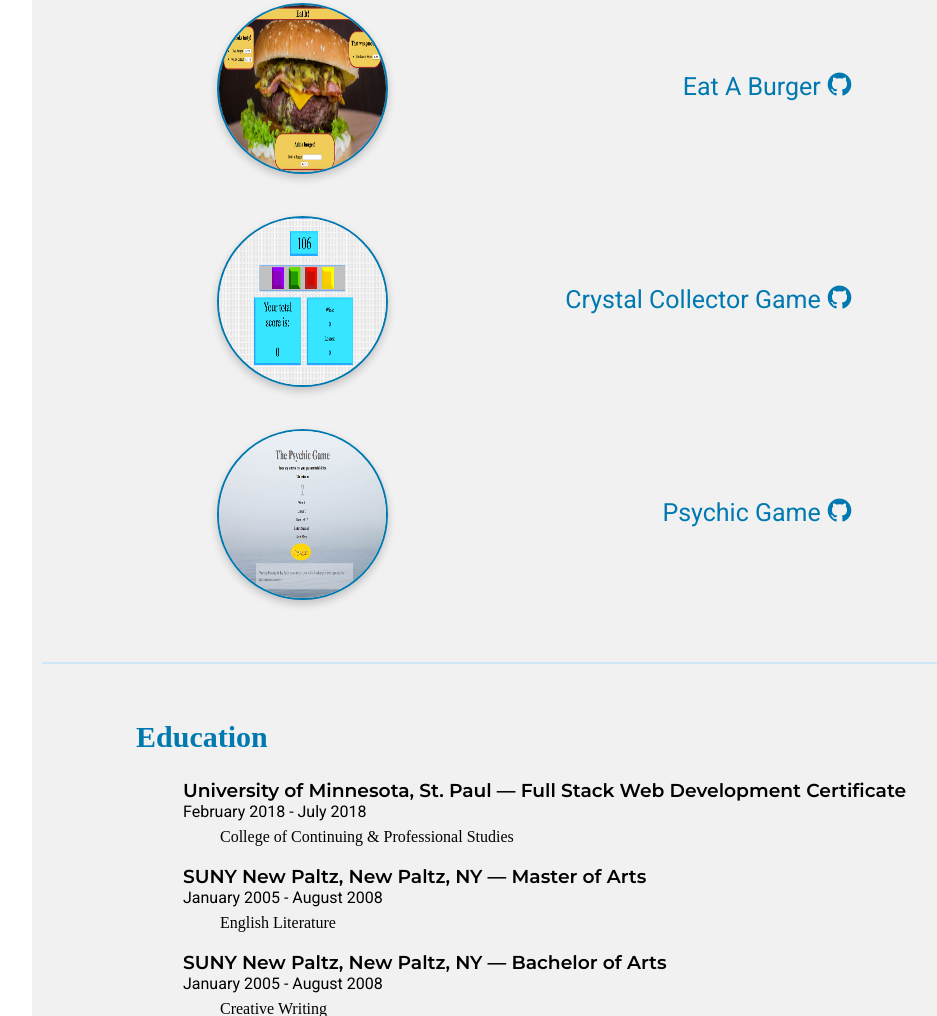
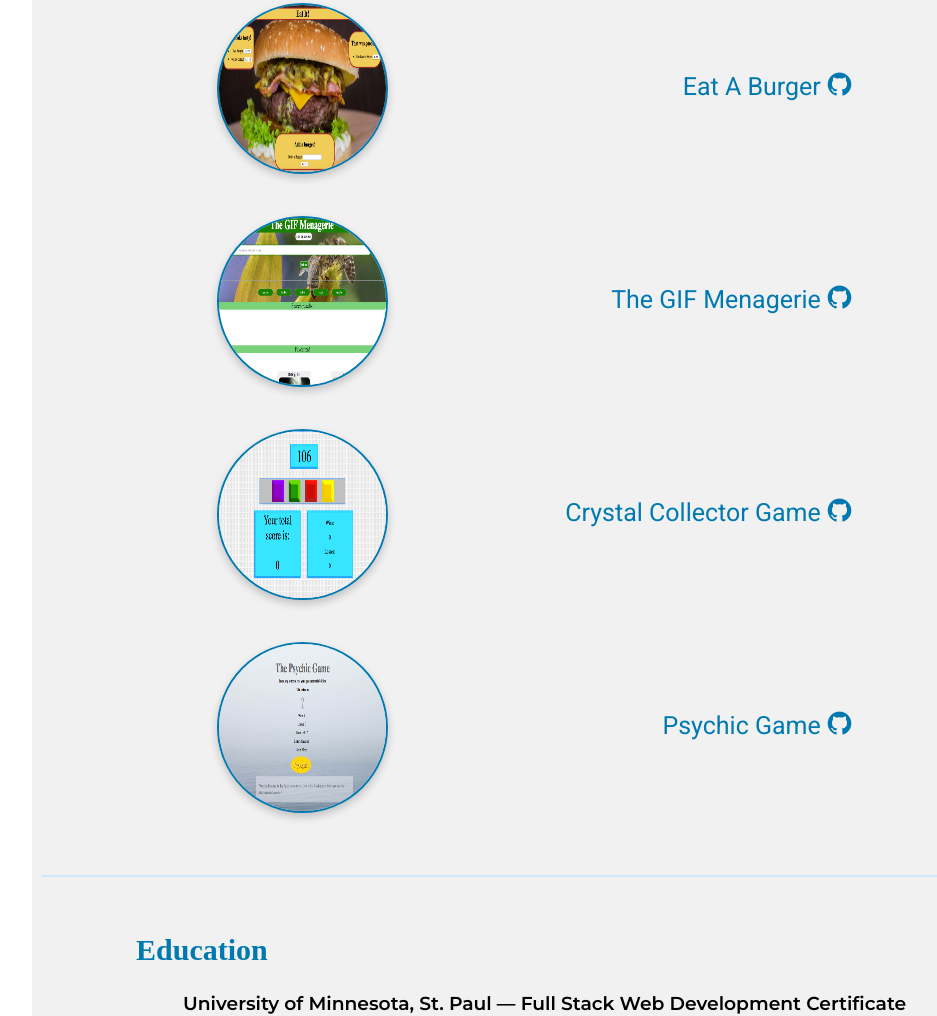
Before and after one commit to Holgermueller/Resume, a website: page index.html in a window 1280 px wide. Shown: the part 866-1882 px from the top of the page, without its empty margins (288-1225 px from the left). Drawn offline with nearby package versions, Linux system fonts and the light colour scheme.

Commit message:
updated resume

```diff
--- a/index.html
+++ b/index.html
@@ -100,6 +100,20 @@
                             </p>
                         </div>
                     </li>
+
+                    <li>
+                      <div class="project-div">
+                          <a href="https://holgermueller.github.io/TheGIFMenagerie/">
+                              <img class="project-image" src="./img/gifmenagerie.png">
+                          </a>
+                          <p class="project-name">
+                              <a href="https://github.com/Holgermueller/TheGIFMenagerie">
+                                  The GIF Menagerie
+                                  <i class="devicon-github-plain"></i>
+                              </a>
+                          </p>
+                      </div>
+                  </li>
 
                     <li>
                         <div class="project-div">
```
Also changed, not shown: img/gifmenagerie.png (added), 1 other file.
